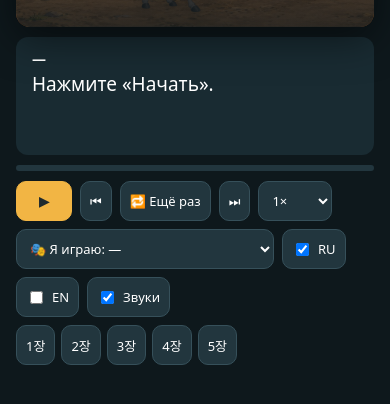
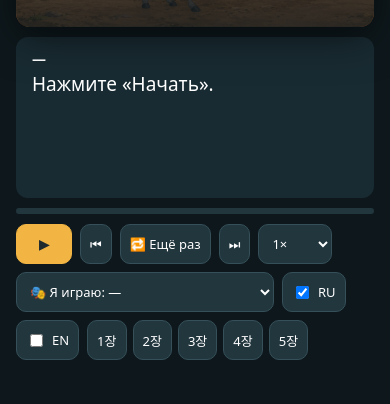
Before and after one commit to dmitriiree/bremen, a plain HTML site: page index.html in a window 390 px wide. Shown: the part 186-590 px from the top of the page. Drawn offline with Linux system fonts and the light colour scheme.

Commit message:
Fixed-height subtitles, tap hint on phones, no Sounds toggle
Co-Authored-By: Claude Opus 5.5 <noreply@anthropic.com>

```diff
--- a/index.html
+++ b/index.html
@@ -212,7 +212,6 @@
     </select>
     <label title="Russian translation"><input type="checkbox" id="ruToggle" checked> RU</label>
     <label title="English subtitles"><input type="checkbox" id="enToggle"> EN</label>
-    <label><input type="checkbox" id="sfxToggle" checked> <span id="sfxLabel"></span></label>
     <div class="chapters" id="chapters"></div>
   </div>
 </div>
@@ -254,13 +253,13 @@
   // Interface language follows the translation checkboxes: EN -> English, only RU -> Russian, none -> Korean.
   const UI = {
     en: { tagline: 'The Bremen Town Musicians · a play for kids', go: '▶ 시작 · Start', press: 'Press “Start”.',
-          again: '🔁 Again', sounds: 'Sounds', iplay: '🎭 I play', yourturn: '🎤 Your turn — say it, then press Space', yourturnTouch: '🎤 Your turn — say it, then tap here',
+          again: '🔁 Again', iplay: '🎭 I play', yourturn: '🎤 Your turn — say it, then press Space', yourturnTouch: '🎤 Your turn — say it, then tap here',
           chapter: n => `${n}장 · Chapter ${n}`, },
     ru: { tagline: 'Бременские музыканты · сказка для сценки', go: '▶ 시작 · Начать', press: 'Нажмите «Начать».',
-          again: '🔁 Ещё раз', sounds: 'Звуки', iplay: '🎭 Я играю', yourturn: '🎤 Твоя очередь — скажи и нажми пробел', yourturnTouch: '🎤 Твоя очередь — скажи и нажми сюда',
+          again: '🔁 Ещё раз', iplay: '🎭 Я играю', yourturn: '🎤 Твоя очередь — скажи и нажми пробел', yourturnTouch: '🎤 Твоя очередь — скажи и нажми сюда',
           chapter: n => `${n}장 · Глава ${n}`, },
     ko: { tagline: '어린이 연극', go: '▶ 시작', press: '“시작”을 누르세요.',
-          again: '🔁 다시', sounds: '효과음', iplay: '🎭 내 역할', yourturn: '🎤 내 차례 — 말한 다음 스페이스를 누르세요', yourturnTouch: '🎤 내 차례 — 말한 다음 여기를 누르세요',
+          again: '🔁 다시', iplay: '🎭 내 역할', yourturn: '🎤 내 차례 — 말한 다음 스페이스를 누르세요', yourturnTouch: '🎤 내 차례 — 말한 다음 여기를 누르세요',
           chapter: n => `${n}장`, },
   };
   let lang = 'en', lastLine = null, lastChapter = null;
@@ -271,7 +270,7 @@
   function applyLang() {
     const T = UI[lang]; document.documentElement.lang = lang;
     $('tagline').textContent = T.tagline; $('go').textContent = T.go; $('again').textContent = T.again;
-    $('sfxLabel').textContent = T.sounds; $('yourturn').textContent = matchMedia('(pointer: coarse)').matches ? T.yourturnTouch : T.yourturn;
+    $('yourturn').textContent = matchMedia('(pointer: coarse)').matches ? T.yourturnTouch : T.yourturn;
     [...$('me').options].forEach(o => { o.textContent = `${T.iplay}: ${o.value ? speakerName(o.value) : '—'}`; });
     [...$('chapters').children].forEach((b, k) => { const c = items[chapterIdx[k]]; b.title = lang === 'ko' ? c.text : c[lang]; });
     if (lastLine) $('who').textContent = speakerName(lastLine.role); else $('ko').textContent = T.press;
@@ -321,7 +320,7 @@
     walk(t = 0) { for (let i = 0; i < 6; i++) { const o = tone(90, t + i * .32, .12, 'sine', .12, .005); } },
     whoosh(t = 0) { noise(t, .5, .15, 1200); },
   };
-  function sfx(name) { if (!$('sfxToggle').checked || !SFX[name]) return; try { SFX[name](0); } catch (e) {} }
+  function sfx(name) { if (REC || !SFX[name]) return; try { SFX[name](0); } catch (e) {} }   // the mp4 render keeps only voices
 
   // ---------- stage building ----------
   function makeActor(id) {
@@ -477,12 +476,27 @@
   }
 
   // ---------- subtitles ----------
+  function fillSub(root, it) {
+    const [who, cue] = root.querySelector('.who').children;
+    who.textContent = speakerName(it.role); who.style.color = COLORS[it.role];
+    cue.innerHTML = it.cue ? `(${it.cue}<span class="r"> · ${it.cue_ru}</span><span class="e"> · ${it.cue_en}</span>)` : '';
+    root.querySelector('.ko').textContent = it.text; root.querySelector('.ruline').textContent = it.ru;
+    root.querySelector('.enline').textContent = it.en || '';
+  }
+  // Keep the subtitle panel as tall as the longest line, so the controls below never jump.
+  function fitSub() {
+    if (REC) return;
+    const sub = $('sub'), probe = sub.cloneNode(true);
+    probe.querySelectorAll('[id]').forEach(e => e.removeAttribute('id')); probe.removeAttribute('id');
+    Object.assign(probe.style, { position: 'absolute', visibility: 'hidden', left: '0', top: '0', minHeight: '0',
+                                 width: sub.getBoundingClientRect().width + 'px' });
+    document.body.appendChild(probe);
+    let max = 0; lineItems.forEach(it => { fillSub(probe, it); max = Math.max(max, probe.getBoundingClientRect().height); });
+    probe.remove(); sub.style.minHeight = Math.ceil(max) + 'px';
+  }
+  let fitTimer; addEventListener('resize', () => { clearTimeout(fitTimer); fitTimer = setTimeout(fitSub, 150); });
   function showSub(it, speakers) {
-    const name = S.names[it.role];
-    lastLine = it; $('who').textContent = speakerName(it.role);
-    $('who').style.color = COLORS[it.role];
-    $('cue').innerHTML = it.cue ? `(${it.cue}<span class="r"> · ${it.cue_ru}</span><span class="e"> · ${it.cue_en}</span>)` : '';
-    $('ko').textContent = it.text; $('ru').textContent = it.ru; $('en').textContent = it.en || '';
+    lastLine = it; fillSub($('sub'), it);
     Object.values(actors).forEach(a => a.el.classList.toggle('speaking', speakers.includes(a.id)));
     const n = lineItems.indexOf(it) + 1;
     $('bar').style.width = (n / lineItems.length * 100) + '%';
@@ -620,6 +634,7 @@
     document.body.classList.toggle('hide-ru', !ru);
     document.body.classList.toggle('hide-en', !en);
     try { localStorage.setItem('bremen-trans', JSON.stringify({ ru, en })); } catch (e) {}
+    fitSub();
   }
   try {
     const saved = JSON.parse(localStorage.getItem('bremen-trans') || 'null');
@@ -640,7 +655,7 @@
       document.body.classList.add('recv'); $('ruToggle').checked = $('enToggle').checked = true; applyTrans();
       $('ko').textContent = ''; $('who').textContent = '';
     }
-    document.body.classList.add('rec'); $('sfxToggle').checked = false;
+    document.body.classList.add('rec');
     const m = document.createElement('div'); m.id = 'mark'; document.body.appendChild(m);
     setTimeout(start, 1500);
   }
```
